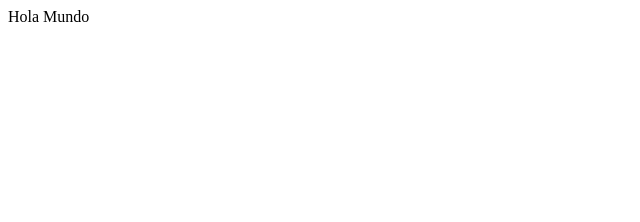
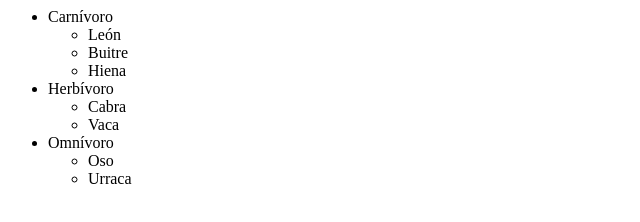
Before and after one commit to Pedro-U18306783/web2021UTP, a plain HTML site: page index.html in a window 1280 px wide. Shown: the whole page, without its empty margins (0-640 px from the left). Drawn offline with Linux system fonts and the light colour scheme.

Commit message:
hola mundo

```diff
--- a/index.html
+++ b/index.html
@@ -1,8 +1,29 @@
 <html>
 <head>
+    <title>Primera Página</title>
 </head>
+<body>
+    <ul>
+        <li>Carnívoro
+            <ul>
+                <li>León</li>
+                <li>Buitre</li>
+                <li>Hiena</li>
+            </ul>
+        </li>
+        <li>Herbívoro
+            <ul>
+                <li>Cabra</li>
+                <li>Vaca</li>
+            </ul>
+        </li>
+        <li>Omnívoro
+            <ul>
+                <li>Oso</li>
+                <li>Urraca</li>
+            </ul>
+        </li>
+    </ul>
+</body>
 
-<body>
-<p>Hola Mundo </p>
-</body>
 </html>
```
